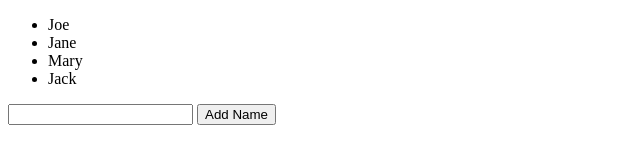
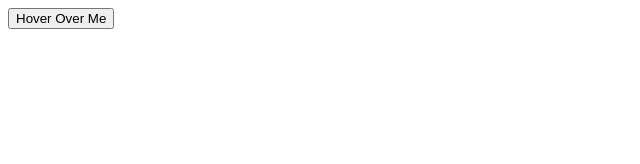
Before and after one commit to nerro/learn-vue, a plain HTML site: page index.html in a window 1280 px wide. Shown: the whole page, without its empty margins (0-640 px from the left). Drawn offline with nearby package versions, Linux system fonts and the light colour scheme.

Commit message:
Use attribute binding with v-bind

```diff
--- a/index.html
+++ b/index.html
@@ -6,11 +6,7 @@
   </head>
   <body>
     <div id="root">
-      <ul>
-        <li v-for="name in names" v-text="name"></li>
-      </ul>
-      <input id="input" type="text" v-model="newName">
-      <button @click="addName">Add Name</button>
+      <button v-bind:title="title">Hover Over Me</button>
     </div>
 
     <script src="https://unpkg.com/vue"></script>
@@ -18,14 +14,7 @@
       new Vue({
         el: '#root',
         data: {
-          newName: "",
-          names: ["Joe", "Jane", "Mary", "Jack"]
-        },
-        methods: {
-          addName() {
-            this.names.push(this.newName);
-            this.newName = "";
-          }
+          title: "The title was set via JavaScript"
         }
       });
     </script>
```
